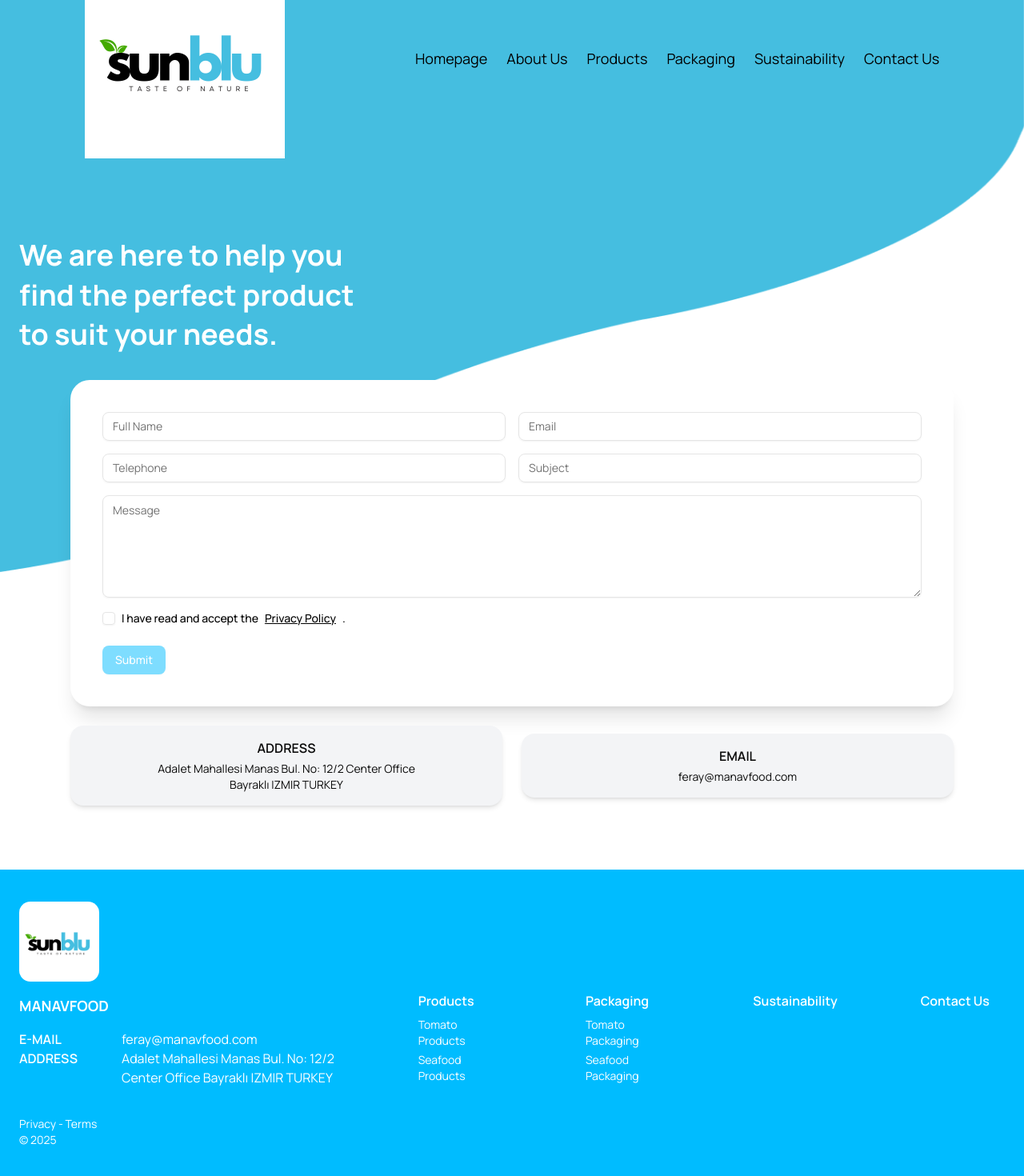
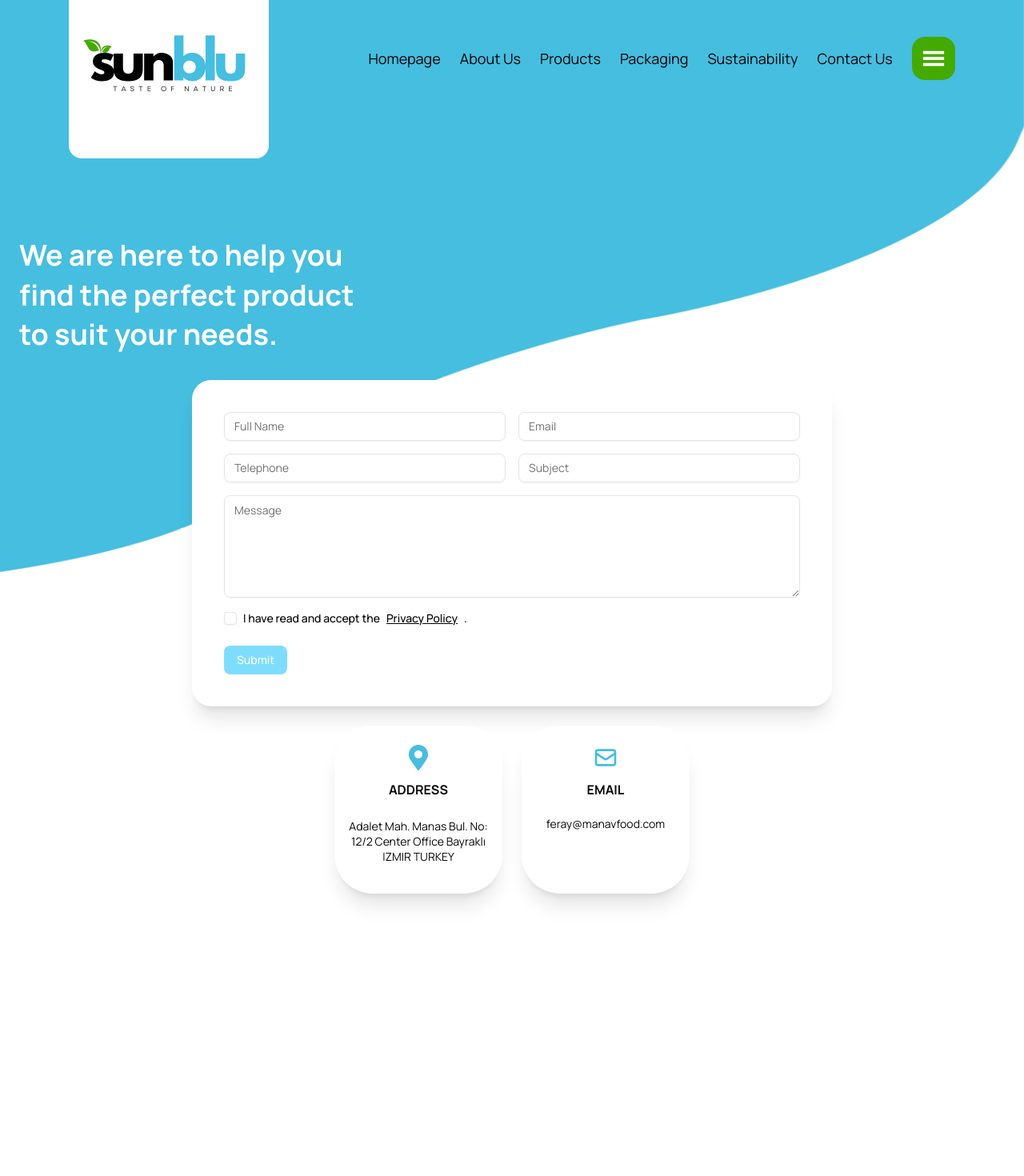
Before and after one commit to mfurkanyener/manavfood, a Next.js app: page /contact in a window 1280 px wide. Shown: the part 68-1538 px from the top of the page at 80% size. After the commit the page ends 1265 px from the top, so only its background shows below. Built offline with nearby package versions, Linux system fonts and the light colour scheme.

Commit message:
--Page Created [-] Sustainability page created. [-] Add scrolling text
--Edited
[-] Contact form update.
[-] Packaging page text update.
[-] About page text update.
[-] Footer and Navbar editting.

```diff
--- a/src/components/AboutBanner.js
+++ b/src/components/AboutBanner.js
@@ -12,19 +12,19 @@ const imprima = Imprima({
 
 const About = () => {
     return (
-        <div className="relative w-full min-h-screen flex items-center justify-center overflow-hidden px-4 py-20">
+        <div className="relative w-full px-4 py-20 overflow-hidden">
             {/* Background image */}
             <Image
                 className="absolute inset-0 w-full h-full object-cover"
                 src="/images/topografivektor.png"
                 alt="topografivektor"
                 width={3209}
-                height={100}
+                height={50}
                 priority
             />
 
             {/* Overlay content */}
-            <div className="relative z-10 max-w-4xl text-center">
+            <div className="relative z-10 max-w-4xl mx-auto text-center">
                 <h1 className={`${imprima.className} text-xl md:text-2xl mb-2`}>manavfood</h1>
                 <h2 className="text-2xl md:text-4xl font-light text-black mb-6">
                     About <span className="text-green-600 font-bold">Us</span>
--- a/src/components/footer/Footer.js
+++ b/src/components/footer/Footer.js
@@ -1,46 +1,51 @@
 import Image from "next/image";
 import Link from "next/link";
+import { usePathname } from "next/navigation";
 
 const Footer = () => {
+    const pathname = usePathname();
+    const isMenuPage = pathname === "/menu";
+    const isContactPage = pathname === "/contact";
+
+    if (isMenuPage || isContactPage) return null;
+
     return (
-        <footer className="bg-sky-400 text-white py-10">
-            <div className="max-w-7xl mx-auto px-6 grid grid-cols-1 md:grid-cols-2 lg:grid-cols-6 gap-6">
+        <footer className="bg-[#45BEE0] text-white py-10">
+            <div className="max-w-7xl mx-auto px-6 grid grid-cols-1 md:grid-cols-2 lg:grid-cols-6 gap-10">
 
-                {/* Sol taraf (Logo, firma bilgisi, iletişim) */}
-                <div className="col-span-1 md:col-span-2 flex flex-col md:flex-row md:items-start md:space-x-8">
-                    {/* Logo ve firma ismi */}
-                    <div className="mb-6 md:mb-0">
+                {/* Firma Bilgileri */}
+                <div className="col-span-1 md:col-span-2 space-y-4">
                     <Image
                         src="/images/sunblu.png"
                         alt="sunblu logo"
                         width={100}
                         height={100}
-                            className="mb-4 rounded-xl"
+                        className="rounded-xl"
                     />
-                        <p className="font-bold text-lg space-y-3 mb-4">MANAVFOOD</p>
-                        <div className="flex items-center">
-                            <p className="w-20 font-semibold">E-MAIL</p>
-                            <p className="ml-12">feray@manavfood.com</p>
+                    <p className="font-bold text-lg">MANAVFOOD</p>
+                    <div className="flex flex-col sm:flex-row sm:items-center sm:gap-2">
+                        <p className="font-semibold w-[80px]">E-MAIL</p>
+                        <a href="mailto:feray@manavfood.com" className="hover:underline text-sm">
+                            feray@manavfood.com
+                        </a>
                     </div>
-                        <div className="flex items-start">
-                            <p className="w-20 font-semibold">ADDRESS</p>
-                            <p className="ml-12">
-                                Adalet Mahallesi Manas Bul. No: 12/2<br/>
+                    <div className="flex flex-col sm:flex-row sm:items-start sm:gap-2">
+                        <p className="font-semibold w-[80px]">ADDRESS</p>
+                        <p className="text-sm">
+                            Adalet Mahallesi Manas Bul. No: 12/2<br />
                             Center Office Bayraklı IZMIR TURKEY
                         </p>
                     </div>
-                        <p className="text-sm mt-9">Privacy - Terms</p>
-                        <p className="text-sm">© 2025</p>
+                    <div className="pt-4 text-sm">
+                        <p>Privacy - Terms</p>
+                        <p>© 2025</p>
                     </div>
-
-                    {/* İletişim Bilgileri */}
-
                 </div>
 
                 {/* Products */}
-                <div className="ml-20">
-                    <Link href="/products">
-                    <p className="font-semibold mb-2 mt-28">Products</p>
+                <div>
+                    <Link href="/products" className="block font-semibold mb-2">
+                        Products
                     </Link>
                     <ul className="space-y-1 text-sm">
                         <li>Tomato Products</li>
@@ -49,9 +54,9 @@ const Footer = () => {
                 </div>
 
                 {/* Packaging */}
-                <div className="ml-20">
-                    <Link href="/packaging">
-                    <p className="font-semibold mb-2 mt-28">Packaging</p>
+                <div>
+                    <Link href="/packaging" className="block font-semibold mb-2">
+                        Packaging
                     </Link>
                     <ul className="space-y-1 text-sm">
                         <li>Tomato Packaging</li>
@@ -59,15 +64,17 @@ const Footer = () => {
                     </ul>
                 </div>
 
-                {/* Sustainability & Contact Us */}
-                <div className="ml-20">
-                    <Link href="/sustainability">
-                    <p className="font-semibold mb-2 mt-28">Sustainability</p>
+                {/* Sustainability */}
+                <div>
+                    <Link href="/sustainability" className="block font-semibold mb-2">
+                        Sustainability
                     </Link>
                 </div>
-                <div className="ml-20">
-                    <Link href="/contact">
-                    <p className="font-semibold mb-2 mt-28">Contact Us</p>
+
+                {/* Contact */}
+                <div>
+                    <Link href="/contact" className="block font-semibold mb-2">
+                        Contact Us
                     </Link>
                 </div>
             </div>
--- a/src/components/navbar/Navbar.js
+++ b/src/components/navbar/Navbar.js
@@ -1,5 +1,6 @@
 import Link from 'next/link';
-import {GiHamburgerMenu} from "react-icons/gi";
+import { usePathname } from 'next/navigation';
+import { GiHamburgerMenu } from "react-icons/gi";
 import Image from 'next/image';
 
 const navLinks = [
@@ -11,16 +12,31 @@ const navLinks = [
     { name: "Contact Us", href: "/contact" },
 ];
 
+
 const Navbar = () => {
+    const pathname = usePathname();
+
+    const isContactPage = pathname === "/contact";
+    const isMenuPage = pathname === "/menu"; // 🔸 yeni kontrol
+    if (isMenuPage) return null; // 🔸 menu sayfasında navbar'ı gösterme
+
+
+
     return (
         <nav className="flex items-center justify-between text-black py-4 px-6">
             {/* Logo */}
-            <div className="mx-auto ">
-                <Image className="logo" src="/images/sunblu.png" alt="logo" width={250} height={250}/>
+            <div className="mx-auto">
+                <Image
+                    className={`logo ${isContactPage ? "rounded-[16px]" : ""}`}
+                    src="/images/sunblu.png"
+                    alt="logo"
+                    width={250}
+                    height={250}
+                />
             </div>
+
             {/* Menü Öğeleri */}
             <div className="flex items-center gap-6 mx-auto">
-                {/* Büyük ekranlarda gösterilecek linkler */}
                 {navLinks.map((link) => (
                     <Link
                         key={link.name}
@@ -31,9 +47,10 @@ const Navbar = () => {
                     </Link>
                 ))}
 
-                {/* Küçük ekranlar için hamburger menü */}
-                <Link href="/menu" className="flex lg:hidden ml-auto">
-                    <GiHamburgerMenu size="50"/>
+                <Link href="/menu">
+                    <div className="bg-[#44AA00]  p-3 rounded-[16px] cursor-pointer">
+                        <GiHamburgerMenu size={30} color="#ffffff" />
+                    </div>
                 </Link>
             </div>
         </nav>
--- a/src/pages/about.js
+++ b/src/pages/about.js
@@ -101,7 +101,7 @@ const About = () => (
                     <div className="lg:w-1/2 text-left">
                         <h2 className="text-2xl md:text-3xl font-semibold mb-6 text-center lg:text-left">Portfolio</h2>
                         <p className="text-gray-800 leading-relaxed">
-                            At Manav Foreign Trade A.S., we specialize in a carefully curated selection of food items,
+                            At Manav Dış Ticaret A.Ş., we specialize in a carefully curated selection of food items,
                             including
                             Oven semi-dried tomatoes, Sun-dried tomatoes, sterilized stuffed mussels, and a variety of
                             ready-to-eat
@@ -142,7 +142,7 @@ const About = () => (
                     <div className="lg:w-1/2 text-left">
                         <h2 className="text-2xl md:text-3xl font-semibold mb-6 text-center lg:text-left">Sustainability</h2>
                         <p className="text-gray-800 leading-relaxed">
-                            At Manav Foreign Trade A.S., sustainability and innovation are at the heart of everything we
+                            At Manav Dış Ticaret A.Ş., sustainability and innovation are at the heart of everything we
                             do.
                             <br/><br/>
                             We constantly strive to improve our products and processes, ensuring that we not only meet
--- a/src/pages/contact.js
+++ b/src/pages/contact.js
@@ -6,6 +6,8 @@ import { Textarea } from "@/components/ui/textarea";
 import { Checkbox } from "@/components/ui/checkbox";
 import { Label } from "@/components/ui/label";
 import emailjs from '@emailjs/browser';
+import { FaMapMarkerAlt } from "react-icons/fa";
+import { HiOutlineMail } from "react-icons/hi";
 
 export default function ContactPage() {
     const [accepted, setAccepted] = useState(false);
@@ -51,11 +53,11 @@ export default function ContactPage() {
             </div>
 
             {/* Form */}
-            <div className="relative z-10 max-w-6xl mx-auto px-6 pb-20">
+            <div className="relative z-10 max-w-[1200px] w-full mx-auto pb-20">
                 <form
                     ref={formRef}
                     onSubmit={handleSubmit}
-                    className="bg-white rounded-3xl shadow-xl p-10 space-y-6"
+                    className="bg-white rounded-3xl shadow-xl p-10 space-y-6 w-full max-w-[800px] mx-auto"
                 >
                     <div className="space-y-4">
                         <div className="grid grid-cols-1 md:grid-cols-2 gap-4">
@@ -95,16 +97,27 @@ export default function ContactPage() {
 
                         {/* Address Section */}
                         <div className="flex flex-col md:flex-row items-center justify-center gap-6 pt-6">
-                    <div className="bg-gray-100 p-4 rounded-2xl shadow-md text-center w-full md:w-1/2">
-                        <p className="font-semibold">ADDRESS</p>
-                        <p className="text-sm mt-1">
-                            Adalet Mahallesi Manas Bul. No: 12/2 Center Office<br />
-                            Bayraklı IZMIR TURKEY
+                            {/* Address Card */}
+                            <div
+                                className="bg-white rounded-[48px] shadow-xl w-[210px] h-[210px] p-4 grid grid-rows-[48px_32px_1fr] items-center text-center"
+                            >
+                                <FaMapMarkerAlt className="text-[#45BEE0] w-8 h-8 mx-auto"/>
+                                <p className="font-bold text-base">ADDRESS</p>
+                                <p className="max-w-[210px] text-center text-sm leading-snug">
+                                    Adalet Mah. Manas Bul. No: 12/2 Center Office Bayraklı IZMIR TURKEY
                                 </p>
                             </div>
-                    <div className="bg-gray-100 p-4 rounded-2xl shadow-md text-center w-full md:w-1/2">
-                        <p className="font-semibold">EMAIL</p>
-                        <p className="text-sm mt-1">feray@manavfood.com</p>
+
+                            {/* Email Card */}
+                            <div
+                                className="bg-white rounded-[48px] shadow-xl w-[210px] h-[210px] p-4 grid grid-rows-[48px_32px_1fr] items-center text-center"
+                            >
+                                <HiOutlineMail className="text-[#45BEE0] w-8 h-8 mx-auto"/>
+                                <p className="font-bold text-base">EMAIL</p>
+                                <a href="mailto:feray@manavfood.com"
+                                   className="max-w-[210px] -mt-11 text-center text-sm leading-snug">
+                                    feray@manavfood.com
+                                </a>
                             </div>
                         </div>
                     </div>
--- a/src/pages/homepage.js
+++ b/src/pages/homepage.js
@@ -3,6 +3,7 @@ import Slidebar from "@.../components/Slidebar";
 import AboutBanner from "@/components/AboutBanner";
 import ProductsSection from "@.../components/ProductSection";
 import ContactBanner from "@.../components/ContactBanner";
+import MarqueeBanner from "@/components/MarqueeBanner";
 
 const Homepage = () => (
     <div>
@@ -18,7 +19,10 @@ const Homepage = () => (
         </Head>
         <main className="bg-gray-50 min-h-screen">
             <Slidebar/>
+
             <AboutBanner/>
+            <MarqueeBanner/>
+
             <ProductsSection/>
             <ContactBanner/>
         </main>
--- a/src/pages/packaging.js
+++ b/src/pages/packaging.js
@@ -14,7 +14,7 @@ const Packaging = () => {
             </Head>
 
             {/* Üst Alan */}
-            <section className="relative pt-12 text-center overflow-hidden isolate">
+            <section className="relative text-center overflow-hidden isolate">
                 <div className="relative">
                     {/* Topografik Arkaplan */}
                     <div className="absolute inset-0 -z-20">
@@ -33,8 +33,7 @@ const Packaging = () => {
                             Carefully Prepared for Quality and Trust
                         </h2>
                         <p className="text-sm md:text-base text-gray-800 leading-relaxed mb-10">
-                            Kısa açıklama eklenecek...
-                        </p>
+                            Our packaging is designed to preserve quality, extend shelf life, and meet the demands of retail, industrial, and ready-to-eat markets with precision and care.                        </p>
                     </div>
                 </div>
             </section>
@@ -291,7 +290,6 @@ const Packaging = () => {
                         </div>
                     </div>
                 </div>
-
             </section>
         </div>
     );
--- a/src/pages/sustainability.js
+++ b/src/pages/sustainability.js
@@ -1,5 +1,6 @@
 import React from 'react';
 import Head from "next/head";
+import Image from "next/image";
 
 const Sustainability = () => {
     return (
@@ -12,13 +13,39 @@ const Sustainability = () => {
                 <meta name="keywords" content="ManavFood, Sunblu, Feray Manav"/>
                 <meta name="viewport" content="width=device-width, initial-scale=1.0"/>
             </Head>
-            <main className="bg-gray-50 min-h-screen">
-                <div>
-                    <h1 className="text-3xl text-center font-bold">Sustainability</h1>
-                </div>
-            </main>
+            <section>
+                <section className="relative">
+                    {/* Background Topografik */}
+
+                    <div className="absolute inset-0 -z-20">
+                        <Image
+                            src="/images/topografivektor.png"
+                            alt="topographic background"
+                            fill
+                            className="object-cover"
+                            priority
+                        />
+                    </div>
+                    <div className="relative z-20 max-w-4xl mx-auto px-4 text-center pt-32 pb-28">
+                        <h3 className="text-2xl md:text-4xl text-green-600 font-bold mb-6">
+                            Sustainability
+                        </h3>
+                        <h2 className="text-2xl md:text-4xl font-light text-black mb-6">Naturally Responsible</h2>
+                        <p className="text-sm md:text-base text-gray-800 leading-relaxed mb-10">
+                            At ManavFood, we believe sustainability is more than a commitment — it’s our shared responsibility.
+                            From sourcing to packaging, every step is guided by respect for nature, support for local farmers, and the pursuit of long-term ecological balance.
+                        </p>
+                    </div>
+                    <div>
+                        <div>
+
+                        </div>
+
+                    </div>
+                </section>
+            </section>
         </div>
-    );
+);
 };
 
 export default Sustainability;
```
Also changed, not shown: src/components/MarqueeBanner.js (added, +36 -0 lines), src/globals.css (+22 -4 lines), tailwind.config.js (+11 -0 lines), public/images/productLinkSeafood.png. Lines whose indentation alone changed are shown as unchanged.
